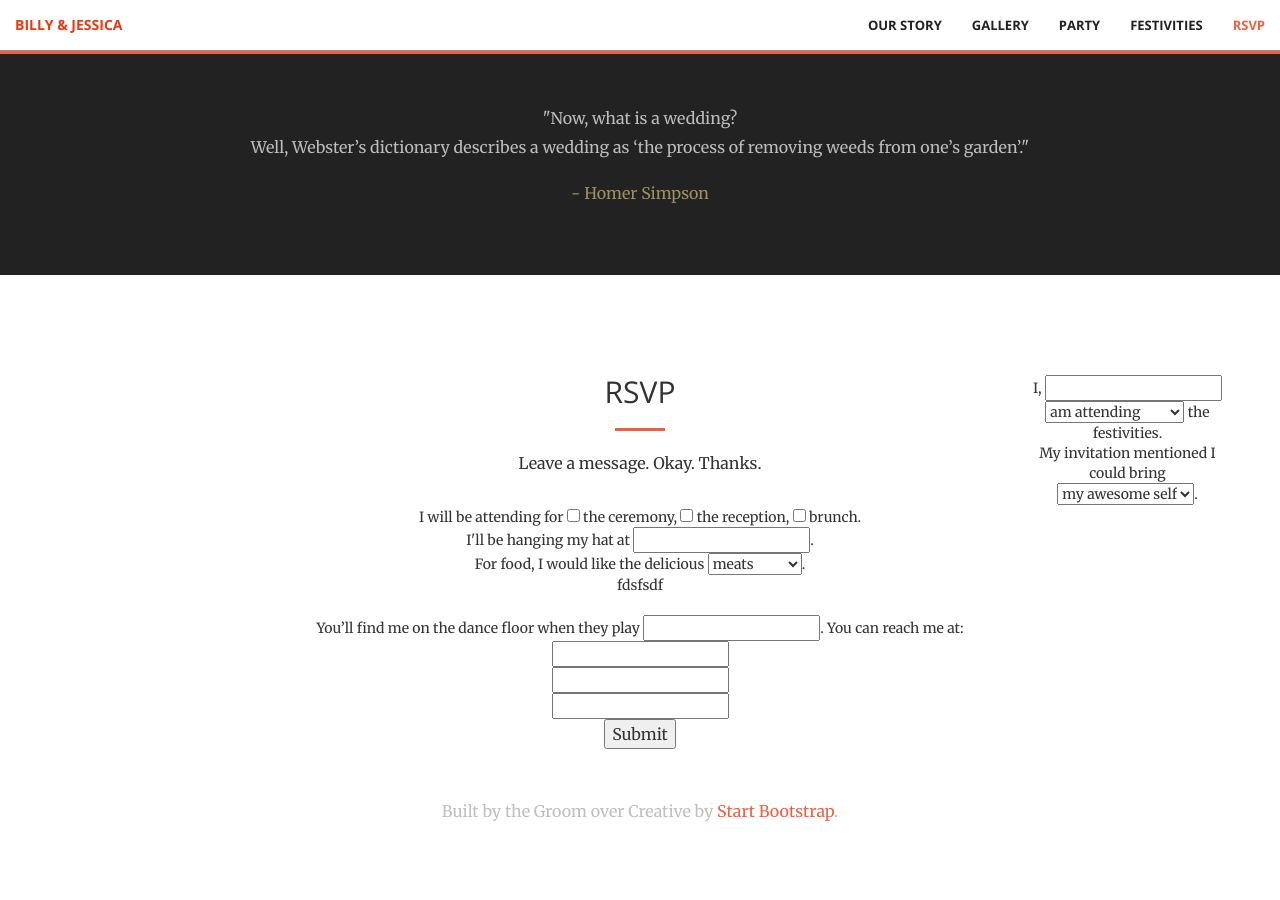
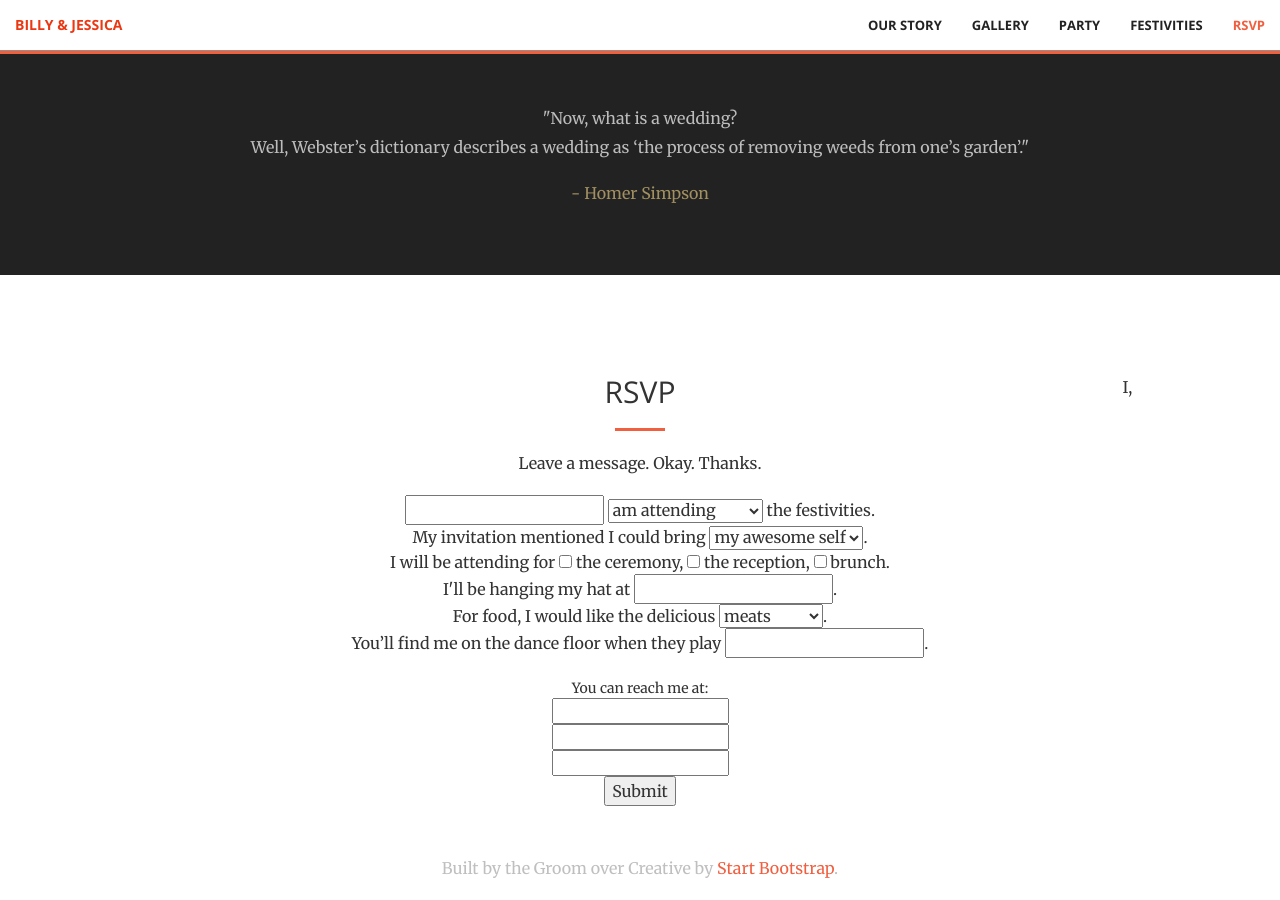
Before and after one commit to notbleh/wed-website, a Jekyll site: the page built from live.html, in a window 1280 px wide and 900 px high, scrolled down 2646 px. Built offline with Jekyll 4.4.1, drawn with Linux system fonts in a browser that asks for light colours; before the commit the page ends 3489 px from its top, so only the background shows below that.

Commit message:
Update rsvp1.html

```diff
--- a/_includes/rsvp1.html
+++ b/_includes/rsvp1.html
@@ -8,12 +8,14 @@
             </div>
             <div class="text-center">
                 <form action="https://www.formingo.co/submit/5726bc6b-4e93-4398-bbe5-b93add01e2d7" method="POST">
+                    <p>
                     I, <input type="text" name="full_name" id="full_name"> <select name="attending"> <option value="yes" selected>am attending</option> <option value="no">am not attending</option></select> the festivities.<br>
                     My invitation mentioned I could bring <select name="guests"><option value="0" selected>my awesome self</option> <option value="1">a date</option> <option value="2+">my family</option></select>. <br>
                     I will be attending for <input type="checkbox" name="ceremony" value="on"> the ceremony, <input type="checkbox" name="reception" value="on"> the reception, <input type="checkbox" name="brunch" value="on"> brunch. <br>
-                    I'll be hanging my hat at <input type="text" name="staying_at" id="staying_at">. <br/>
-                    For food, I would like the delicious <select name="diet" onchange="showfield(this.options[this.selectedIndex].value)"> <option value="meat" selected>meats</option> <option value="veg">vegetarian</option> <option value="other">other</option></select>. <div id="div1">fdsfsdf</div> <br>
+                    I'll be hanging my hat at <input type="text" name="staying_at" id="staying_at">. <br>
+                    For food, I would like the delicious <select name="diet"> <option value="meat" selected>meats</option> <option value="veg">vegetarian</option> <option value="other">other</option></select>. <br>
                     You’ll find me on the dance floor when they play <input type="text" name="songs" id="songs">.
+                    </p>
                     You can reach me at: <br>
                     <input type="text" name="email" id="email"> <br>
                     <input type="text" name="phone_no" id="phone_no"> <br>
```
